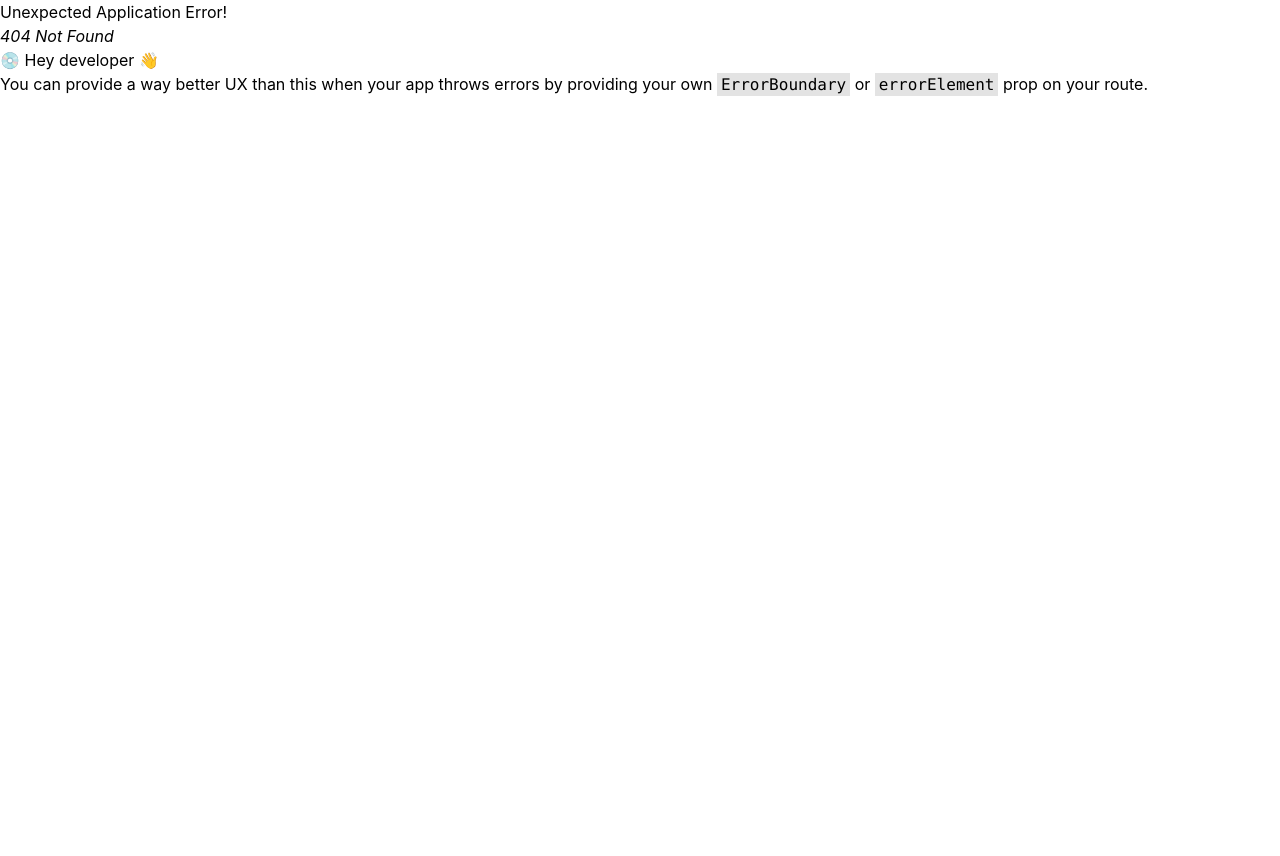
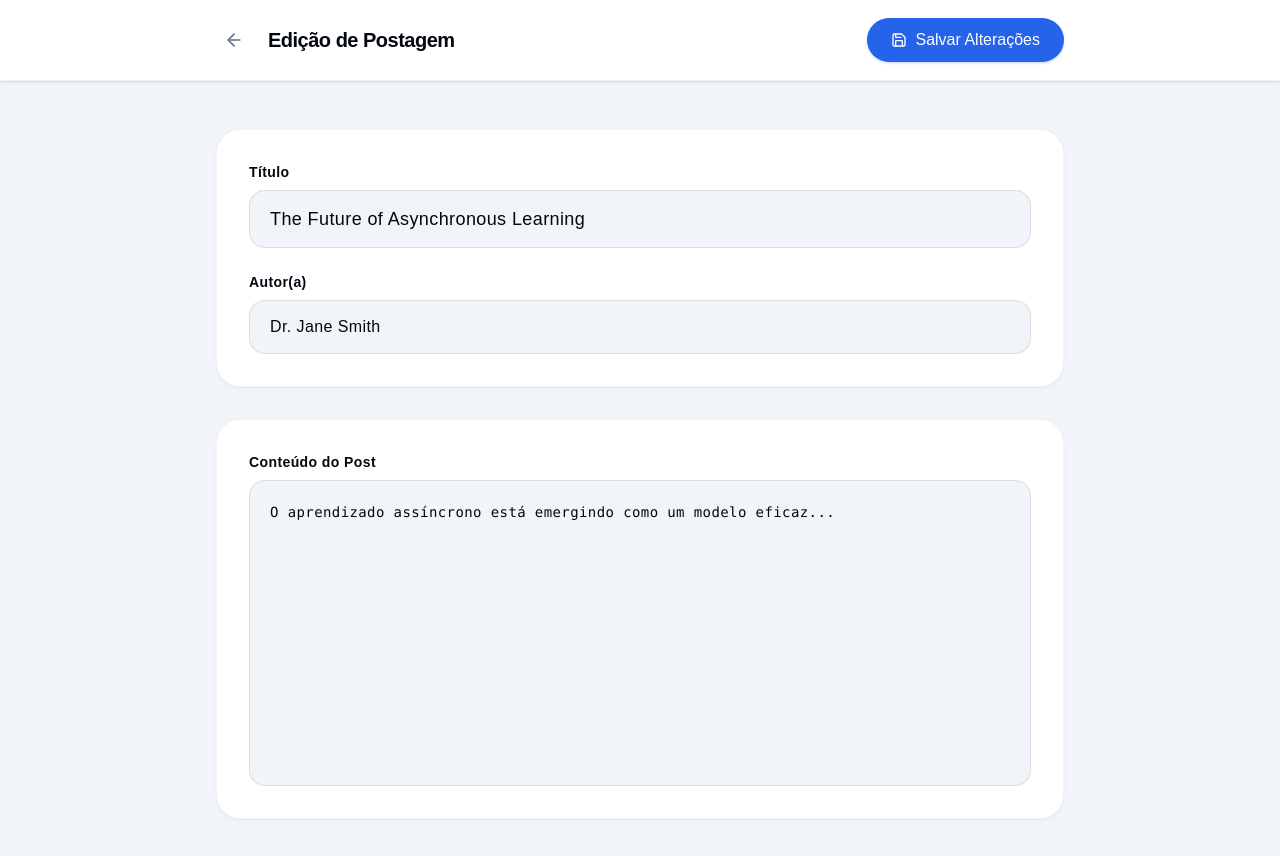
Before and after one commit to ViniJesus/FIVAM, a React (Vite) app: page /edit-post/1 in a window 1280 px wide. Before the commit this address had no page. Shown: the top 856 px of the page. Before the commit the page ends 800 px from the top, so only its background shows below. Built offline with nearby package versions, Linux system fonts and the light colour scheme.

Commit message:
feat: adcioinada pasta pages com arquivo EditPost.tsx

```diff
--- a/src/App.tsx
+++ b/src/App.tsx
@@ -1,7 +1,12 @@
+import { Link } from "react-router-dom";
+
 function App() {
   return (
-    <div>
-      <h1>Hello World</h1>
+    <div className="p-8">
+      <h1 className="mb-4 text-2xl font-bold">Lista de Posts (Em Breve)</h1>
+      <Link to="/edit-post/1" className="text-blue-600 hover:underline">
+        Testar Página de Edição de Postagem (ID: 1)
+      </Link>
     </div>
   );
 }
--- a/src/main.tsx
+++ b/src/main.tsx
@@ -7,10 +7,16 @@ import { ToastProvider } from "./context/ToastContext.tsx";
 // import { SidebarProvider } from "./context/SidebarContext.tsx";
 import { Page_Title } from "./hooks/Page_Title.tsx";
 
+import EditPost from "./pages/EditPost.tsx";
+
 const router = createBrowserRouter([
   {
     path: "/",
     element: <App />,
+  },
+  {
+    path: "/edit-post/:id",
+    element: <EditPost />,
   },
 ]);
 
--- /dev/null
+++ b/src/pages/EditPost.tsx
@@ -0,0 +1,153 @@
+import { ArrowLeft, Save } from "lucide-react";
+import { useState, useEffect } from "react";
+import { Link, useParams, useNavigate } from "react-router-dom";
+
+export default function EditPost() {
+  const { id } = useParams();
+  const navigate = useNavigate();
+
+  const [formData, setFormData] = useState({
+    titulo: "",
+    conteudo: "",
+    autor: "",
+  });
+
+  const [isLoading, setIsLoading] = useState(true);
+
+  useEffect(() => {
+    // Simulando o carregamento dos dados atuais do post
+    setTimeout(() => {
+      setFormData({
+        titulo: "The Future of Asynchronous Learning",
+        conteudo:
+          "O aprendizado assíncrono está emergindo como um modelo eficaz...",
+        autor: "Dr. Jane Smith",
+      });
+      setIsLoading(false);
+    }, 600);
+  }, [id]);
+
+  const handleChange = (
+    e: React.ChangeEvent<
+      HTMLInputElement | HTMLTextAreaElement | HTMLSelectElement
+    >,
+  ) => {
+    const { name, value } = e.target;
+    setFormData((prev) => ({ ...prev, [name]: value }));
+  };
+
+  const handleSubmit = (e: React.FormEvent) => {
+    e.preventDefault();
+    // Simular o comportamento de salvar as alterações
+    console.log("Saving data:", formData);
+    navigate("/");
+  };
+
+  if (isLoading) {
+    return (
+      <div className="bg-background font-poppins flex min-h-screen items-center justify-center">
+        <div className="text-text-secundary animate-pulse font-medium">
+          Loading post data...
+        </div>
+      </div>
+    );
+  }
+
+  return (
+    <div className="bg-background font-poppins selection:bg-accent/30 flex min-h-screen flex-col">
+      {/* Header */}
+      <header className="bg-background-2 border-dark/5 sticky top-0 z-50 w-full border-b shadow-sm">
+        <div className="mx-auto flex h-20 max-w-4xl items-center justify-between px-6">
+          <div className="flex items-center gap-4">
+            <Link
+              to="/"
+              className="hover:bg-background text-text-secundary hover:text-text-primary rounded-full p-2 transition-colors"
+            >
+              <ArrowLeft className="h-5 w-5" />
+            </Link>
+            <h1 className="text-text-primary text-xl font-bold tracking-tight">
+              Edição de Postagem
+            </h1>
+          </div>
+
+          <button
+            onClick={handleSubmit}
+            className="bg-primary hover:bg-primary/90 shadow-primary/20 hover:shadow-primary/30 flex items-center gap-2 rounded-full px-6 py-2.5 font-medium text-white shadow-sm transition-all hover:shadow-md"
+          >
+            <Save className="h-4 w-4" />
+            <span>Salvar Alterações</span>
+          </button>
+        </div>
+      </header>
+
+      {/* Main Content */}
+      <main className="mx-auto w-full max-w-4xl flex-1 px-6 py-12">
+        <form onSubmit={handleSubmit} className="space-y-8 tracking-wide">
+          {/* Main info card */}
+          <div className="bg-background-2 border-dark/5 shadow-dark/5 rounded-3xl border p-8 shadow-sm">
+            <div className="space-y-6">
+              {/* Título */}
+              <div>
+                <label
+                  htmlFor="titulo"
+                  className="text-text-primary mb-2 block text-sm font-semibold"
+                >
+                  Título
+                </label>
+                <input
+                  type="text"
+                  id="titulo"
+                  name="titulo"
+                  value={formData.titulo}
+                  onChange={handleChange}
+                  className="bg-background border-dark/10 text-text-primary placeholder:text-text-secundary focus:ring-primary/20 focus:border-primary w-full rounded-2xl border px-5 py-3.5 text-lg font-medium transition-all focus:ring-2 focus:outline-none"
+                  placeholder="Insira o título da postagem..."
+                  required
+                />
+              </div>
+
+              {/* Autor */}
+              <div>
+                <label
+                  htmlFor="autor"
+                  className="text-text-primary mb-2 block text-sm font-semibold"
+                >
+                  Autor(a)
+                </label>
+                <input
+                  type="text"
+                  id="autor"
+                  name="autor"
+                  value={formData.autor}
+                  onChange={handleChange}
+                  className="bg-background border-dark/10 text-text-primary placeholder:text-text-secundary focus:ring-primary/20 focus:border-primary w-full rounded-2xl border px-5 py-3.5 transition-all focus:ring-2 focus:outline-none"
+                  placeholder="Nome do autor(a)..."
+                  required
+                />
+              </div>
+            </div>
+          </div>
+
+          {/* Editor Card */}
+          <div className="bg-background-2 border-dark/5 shadow-dark/5 mt-8 flex min-h-[400px] flex-1 flex-col rounded-3xl border p-8 shadow-sm">
+            <label
+              htmlFor="conteudo"
+              className="text-text-primary mb-2 block text-sm font-semibold"
+            >
+              Conteúdo do Post
+            </label>
+            <textarea
+              id="conteudo"
+              name="conteudo"
+              value={formData.conteudo}
+              onChange={handleChange}
+              className="bg-background border-dark/10 text-text-primary placeholder:text-text-secundary focus:ring-primary/20 focus:border-primary min-h-[300px] w-full flex-1 resize-none rounded-2xl border p-5 font-mono text-sm leading-relaxed transition-all focus:ring-2 focus:outline-none"
+              placeholder="Comece a editar o conteúdo do seu post aqui..."
+              required
+            />
+          </div>
+        </form>
+      </main>
+    </div>
+  );
+}
```
Also changed, not shown: 2 other files (tests, documents, lock files or other folders).
